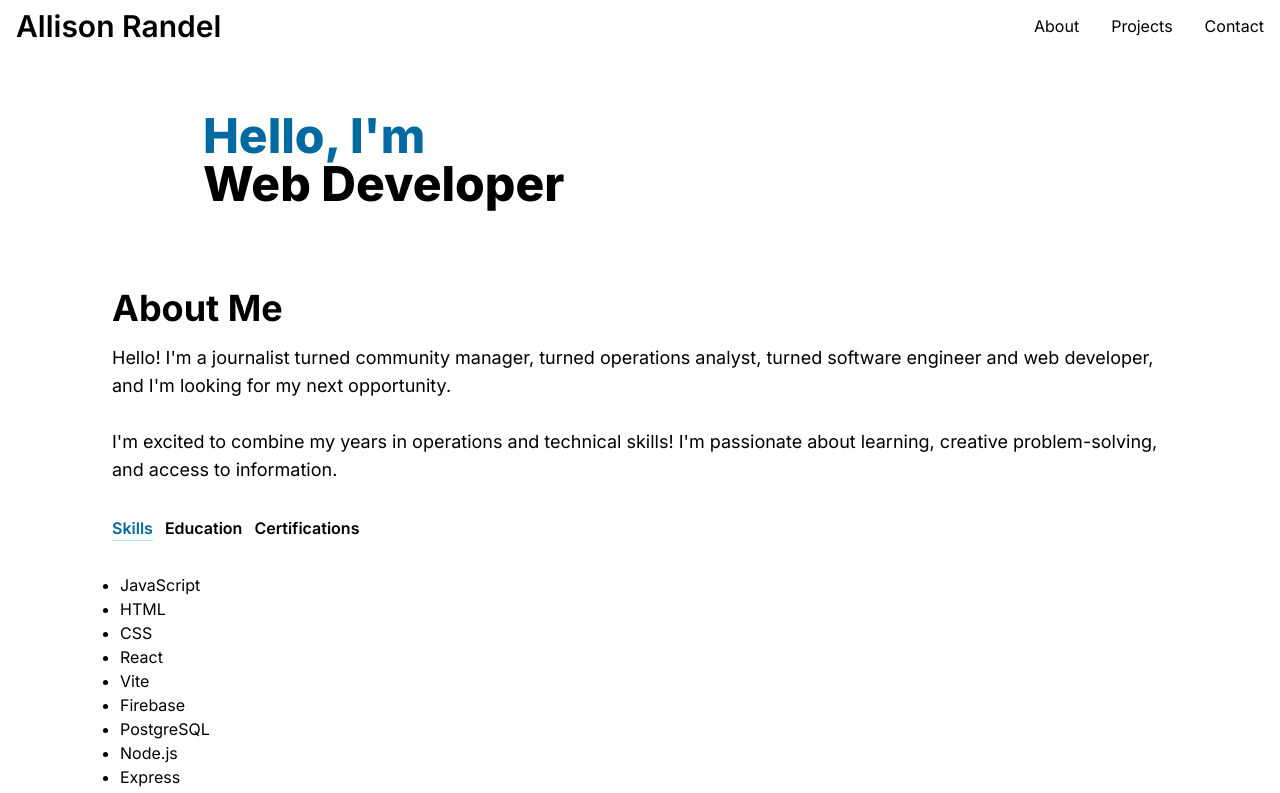
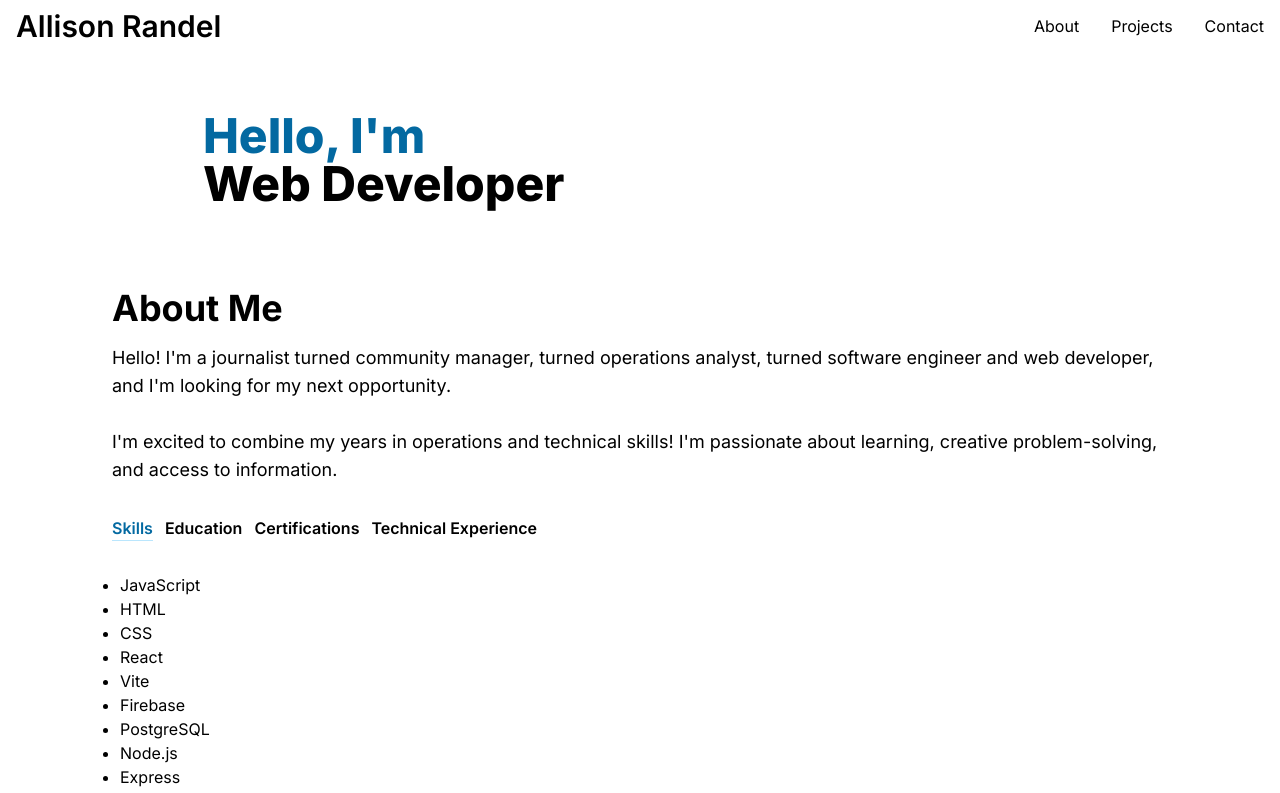
Before and after one commit to arandel1/portfolio, a Next.js app: page / in a window 1280 px wide. Shown: the top 793 px of the page. Built offline with nearby package versions, Linux system fonts and the light colour scheme.

Commit message:
enhancement: added technical experience

```diff
--- a/app/components/AboutSection.jsx
+++ b/app/components/AboutSection.jsx
@@ -39,9 +39,17 @@ const TAB_DATA = [
     id: "certifications",
     content: (
       <ul className='list-disc pl-2'>
-        <li>Learn C++ | Codecademy | In Progress</li>
         <li>Web Development Certificate | Fullstack Academy, Grace Hopper Program</li>
         <li>Bachelor of Arts, Journalism</li>
+      </ul>
+    )
+  },
+  {
+    title: "Technical Experience",
+    id: "technical-experience",
+    content: (
+      <ul className='list-disc pl-2'>
+        <li>The Collab Lab | In Progress</li>
       </ul>
     )
   }
@@ -87,6 +95,12 @@ const AboutSection = () => {
               {" "}
               Certifications{" "}
             </TabButton>
+            <TabButton
+              selectTab = {()=>handleTabChange("technical-experience")}
+              active={tab === "technical-experience"}>
+              {" "}
+              Technical Experience{" "}
+            </TabButton>
           </div>
           <div className='mt-8'>{TAB_DATA.find((t) => t.id === tab).content}</div>
         </div>
```
